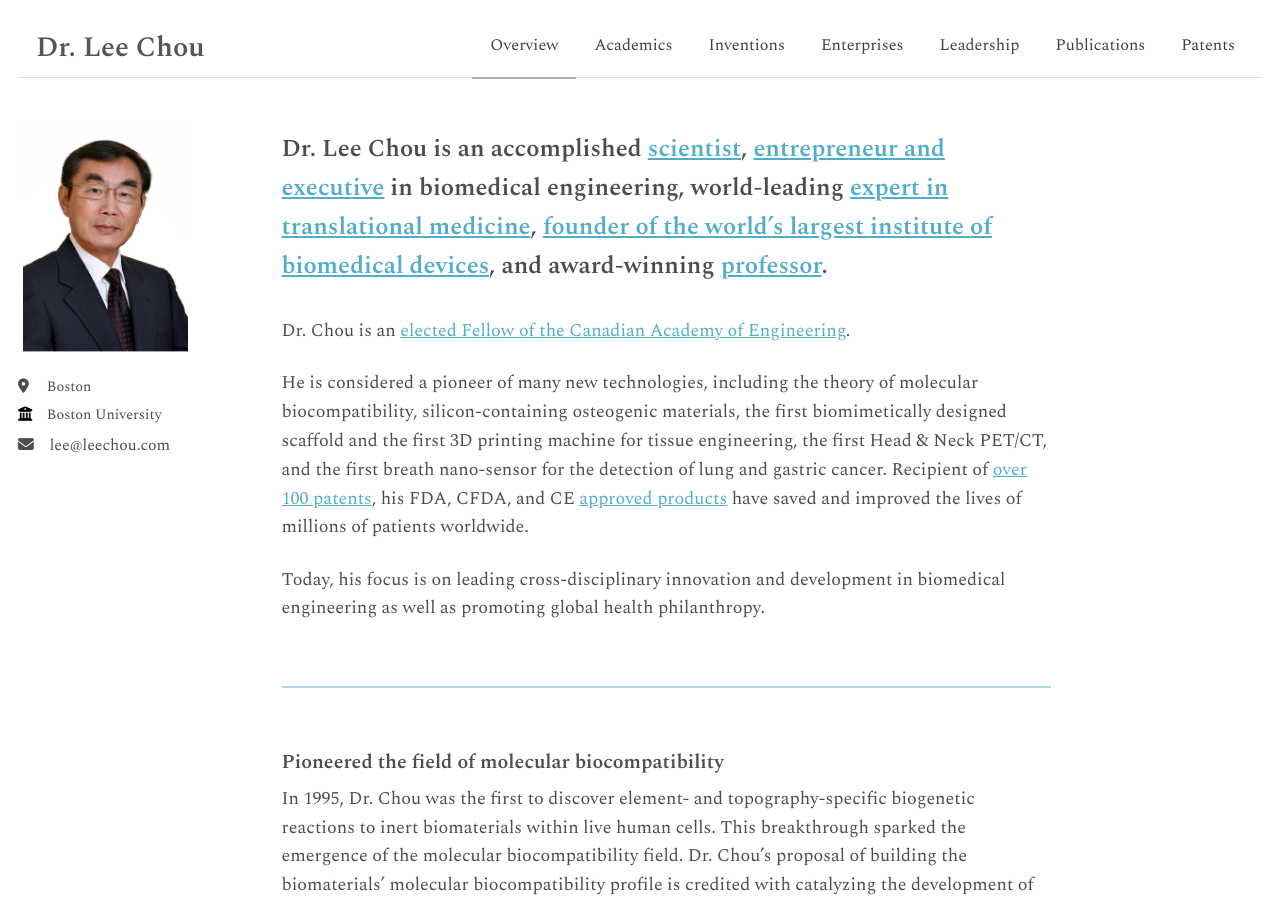
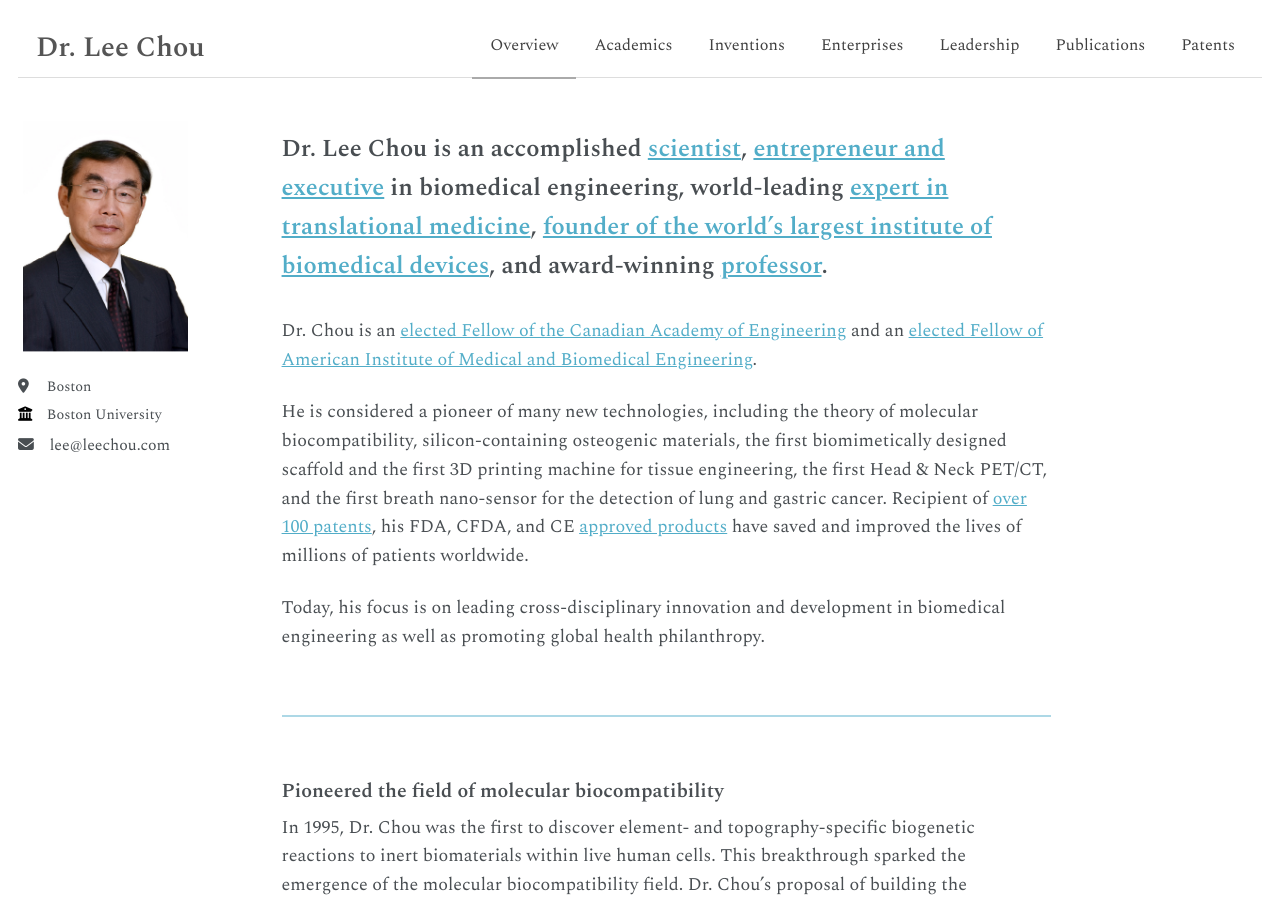
Before and after one commit to laishengchou/laishengchou.github.io, a Jekyll site: the page built from _pages/about.md, in a window 1280 px wide and 900 px high. Built offline with Jekyll 4.4.1, drawn with Linux system fonts in a browser that asks for light colours.

Commit message:
Update Dr. Chou's fellowships in biography
Added membership in the American Institute of Medical and Biomedical Engineering to Dr. Chou's profile.

```diff
--- a/_pages/about.md
+++ b/_pages/about.md
@@ -12,7 +12,7 @@ redirect_from:
 
 Dr. Lee Chou is an accomplished [scientist](/inventions), [entrepreneur and executive](/enterprises) in biomedical engineering, world-leading [expert in translational medicine](/inventions), [founder of the world's largest institute of biomedical devices](/leadership), and award-winning [professor](/academics).
 
-Dr. Chou is an [elected Fellow of the Canadian Academy of Engineering](https://www.cae-acg.ca/wp-content/uploads/2025/05/2025-New-Fellows-Media-Release-EN.pdf).
+Dr. Chou is an [elected Fellow of the Canadian Academy of Engineering](https://www.cae-acg.ca/wp-content/uploads/2025/05/2025-New-Fellows-Media-Release-EN.pdf) and an [elected Fellow of American Institute of Medical and Biomedical Engineering](https://aimbe.org/).
 
 He is considered a pioneer of many new technologies, including the theory of molecular biocompatibility, silicon-containing osteogenic materials, the first biomimetically designed scaffold and the first 3D printing machine for tissue engineering, the first Head & Neck PET/CT, and the first breath nano-sensor for the detection of lung and gastric cancer. Recipient of [over 100 patents](/patents), his FDA, CFDA, and CE [approved products](/enterprises) have saved and improved the lives of millions of patients worldwide.
 
```
